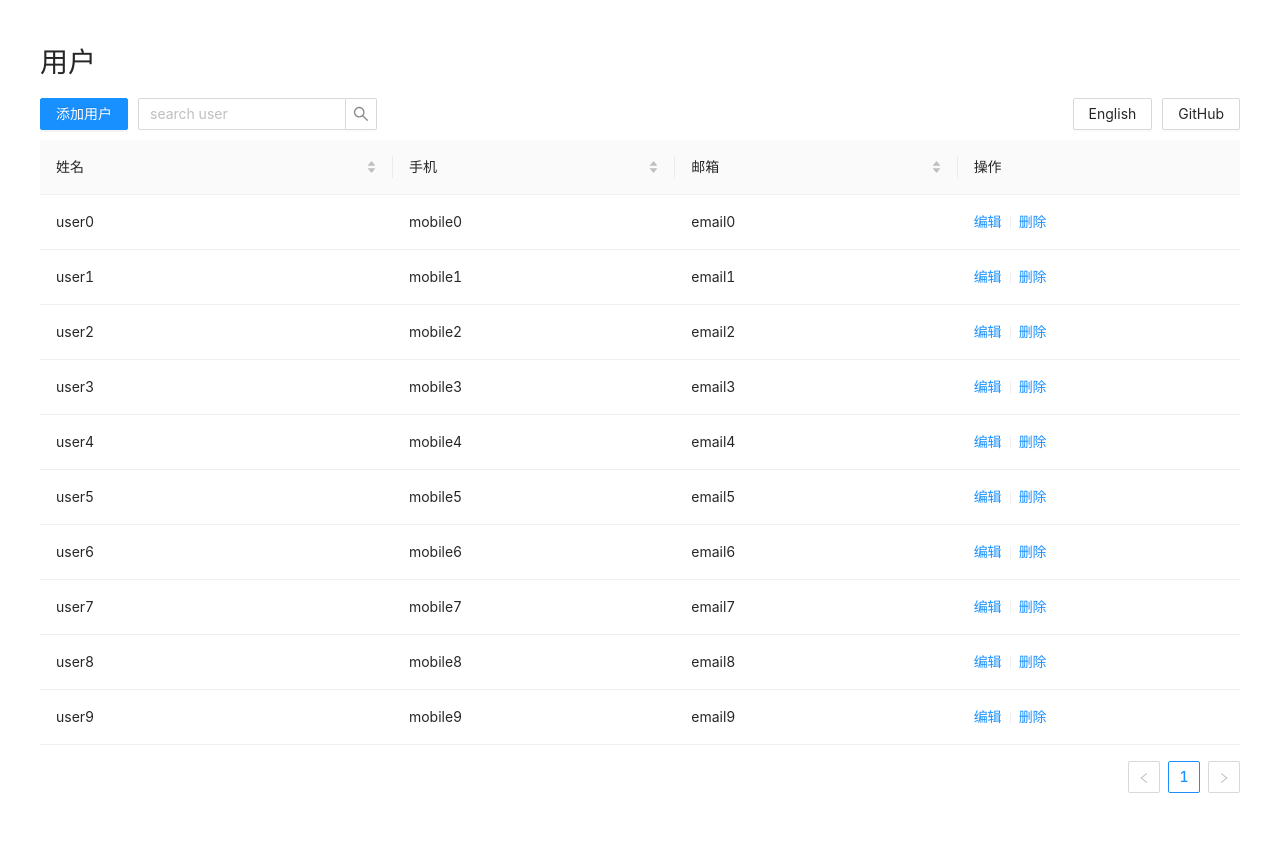
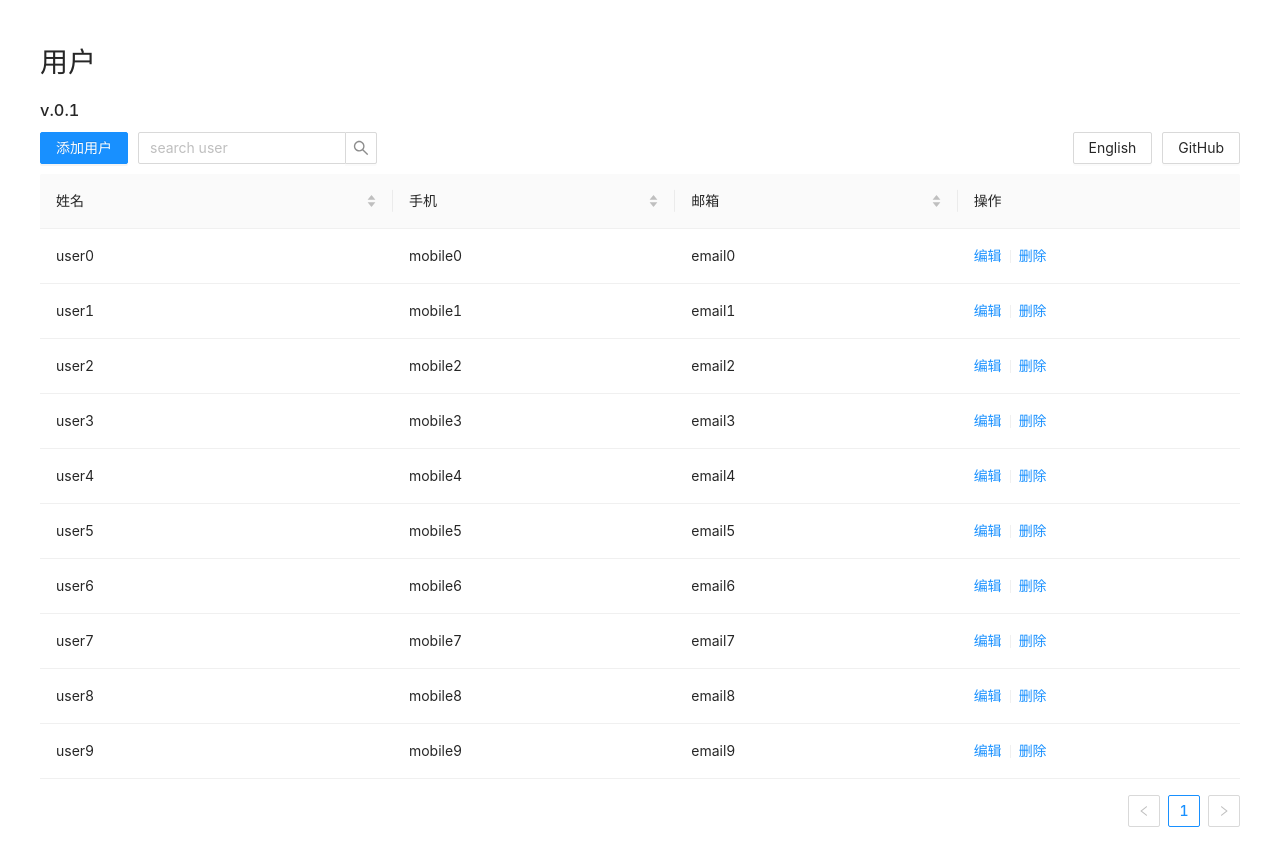
Before and after one commit to zzhang18/booking, a React (Create React App) app: page / in a window 1280 px wide. Shown: the top 866 px of the page. Built offline with nearby package versions, Linux system fonts and the light colour scheme; what i18next-xhr-backend would draw is missing.

Commit message:
Updated ie11

```diff
--- a/public/index.html
+++ b/public/index.html
@@ -28,7 +28,7 @@
   </head>
   <body>
     <noscript>You need to enable JavaScript to run this app.</noscript>
-    <script src="https://cdn.polyfill.io/v2/polyfill.min.js"></script>
+    <!-- <script src="https://cdn.polyfill.io/v2/polyfill.min.js"></script>  -->
     <div id="root"></div>
     <!--
       This HTML file is a template.
--- a/src/pages/User.js
+++ b/src/pages/User.js
@@ -11,7 +11,10 @@ function User(props) {
   return (
     <div style={{ padding: 40 }}>
       <div style={{ marginBottom: 20 }}>
-        <div><h1>{t('user')}</h1></div>
+        <div style={{ display: 'felx', flexDirection: 'row' }}>
+          <h1>{t('user')}</h1>
+          <h3>v.0.1</h3>
+        </div>
         <div style={{ float: 'left' }}>
           <Button type="primary" style={{ margin: '0 10px 10px 0' }} onClick={() => props.show()}>{t('addUser')}</Button>
           <Search
```
Also changed, not shown: src/App.js (+5 -7 lines), 20 other files (tests, documents, lock files or other folders).
